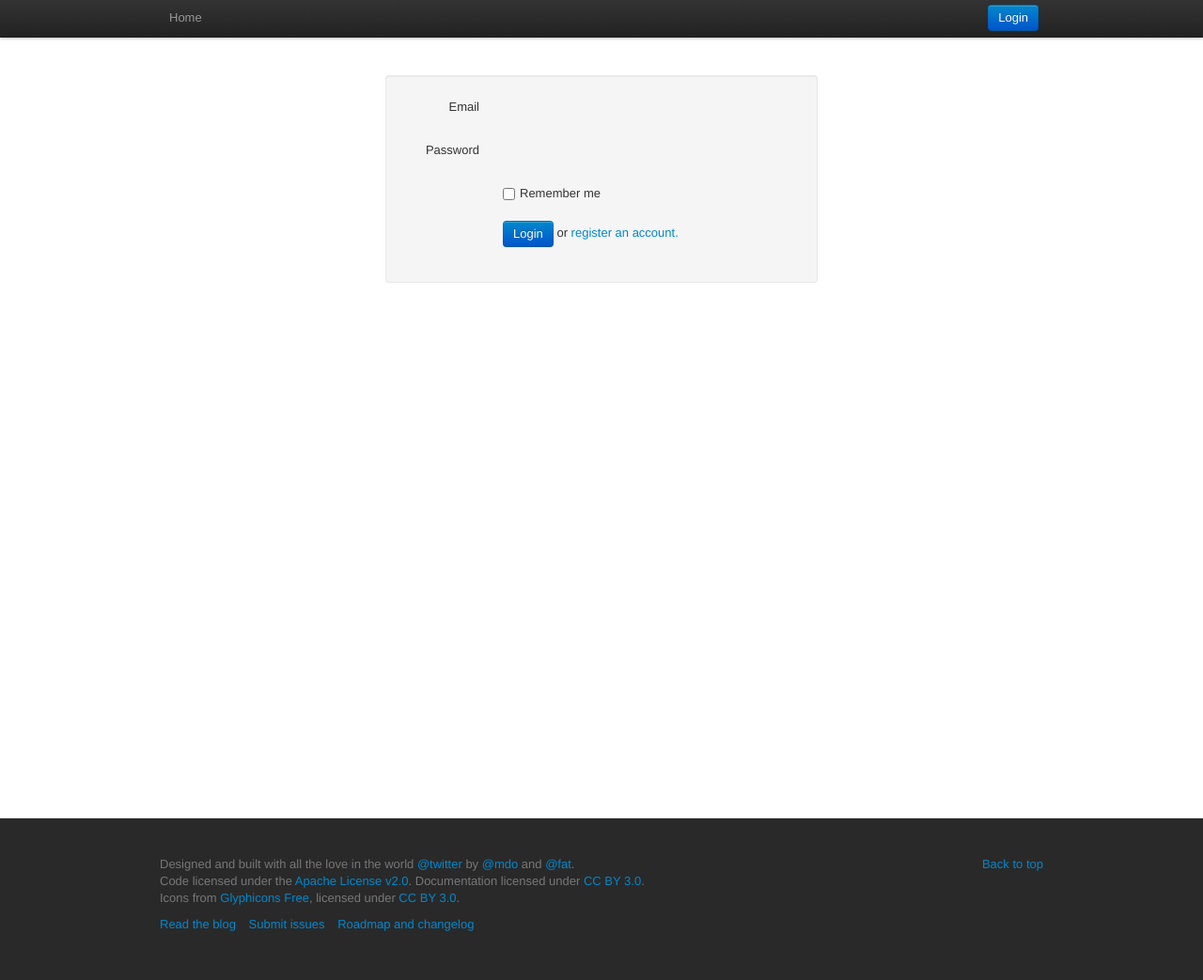
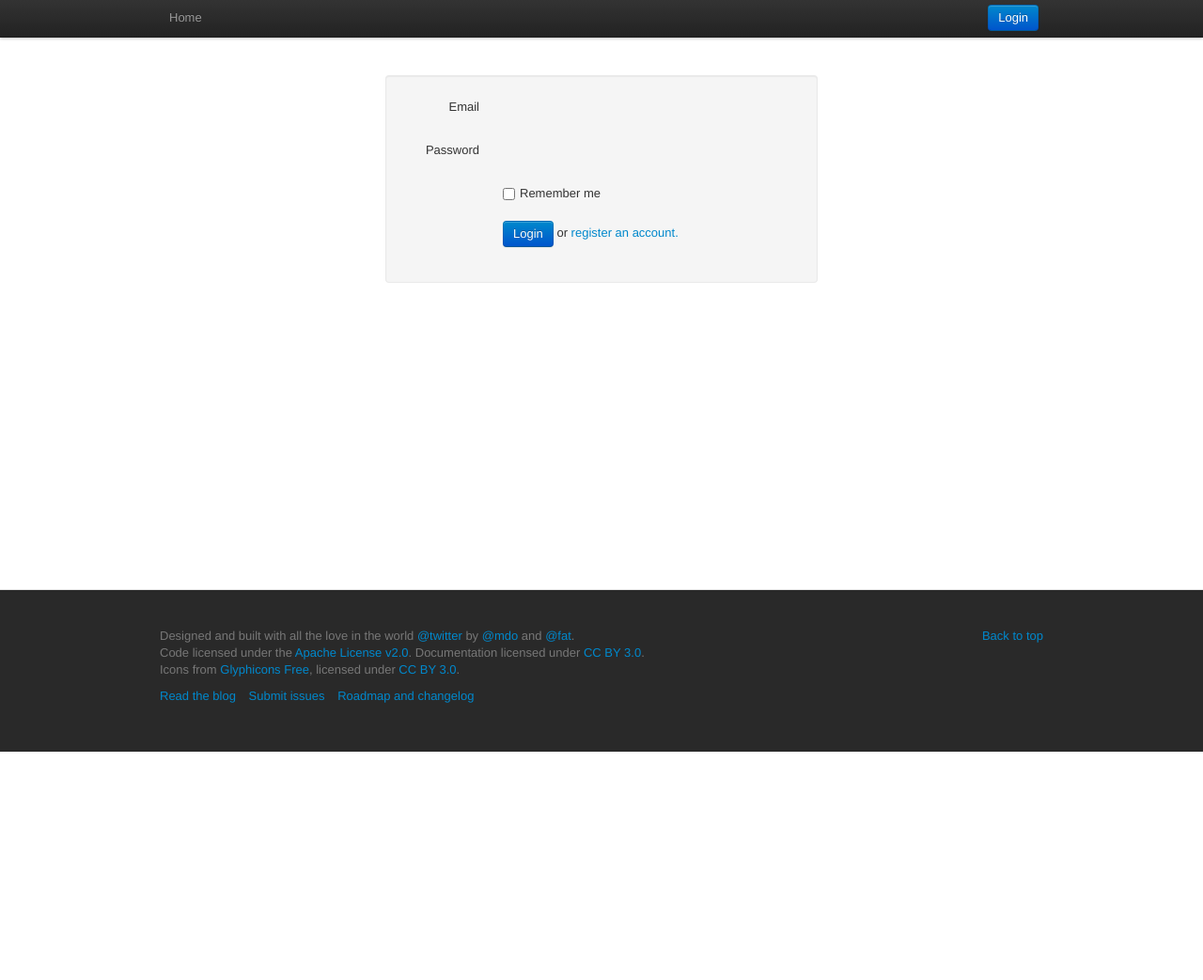
Before and after one commit to mpdavis/319-project, a Django app: template templates/login.html in a window 1280 px wide. Shown: the whole page at 94% size. After the commit the page ends 800 px from the top, so only its background shows below. Run offline with Django 3.2, Linux system fonts and the light colour scheme; the template is opened without the code that fills it, so the values that code supplies are empty; parts of the project's set-up code (start-up, migrations or seed data) failed here and were passed over; some libraries are stand-ins or nearby versions.

Commit message:
Fixing body padding.

```diff
--- a/static/css/styles.css
+++ b/static/css/styles.css
@@ -16,7 +16,7 @@ html {
 
 body {
     position: relative;
-    height: 100%;
+    padding-top: 40px;
 }
 
 /* Code in headings */
@@ -25,11 +25,11 @@ h3 code {
     font-weight: normal;
 }
 
-.container {
-    min-height: 100%;
-    height: auto;
-    height: 100%;
-}
+/*.container {*/
+    /*min-height: 100%;*/
+    /*height: auto;*/
+    /*height: 100%;*/
+/*}*/
 
 
 
--- a/templates/login.html
+++ b/templates/login.html
@@ -2,7 +2,7 @@
 
 {% block content %}
 
-    <div class="row" style="margin-top:80px;">
+    <div class="row" style="margin-top:40px;">
         <div class="span6 offset3">
             <div class="well">
                 <form class="form-horizontal" method="post" action="">
```
